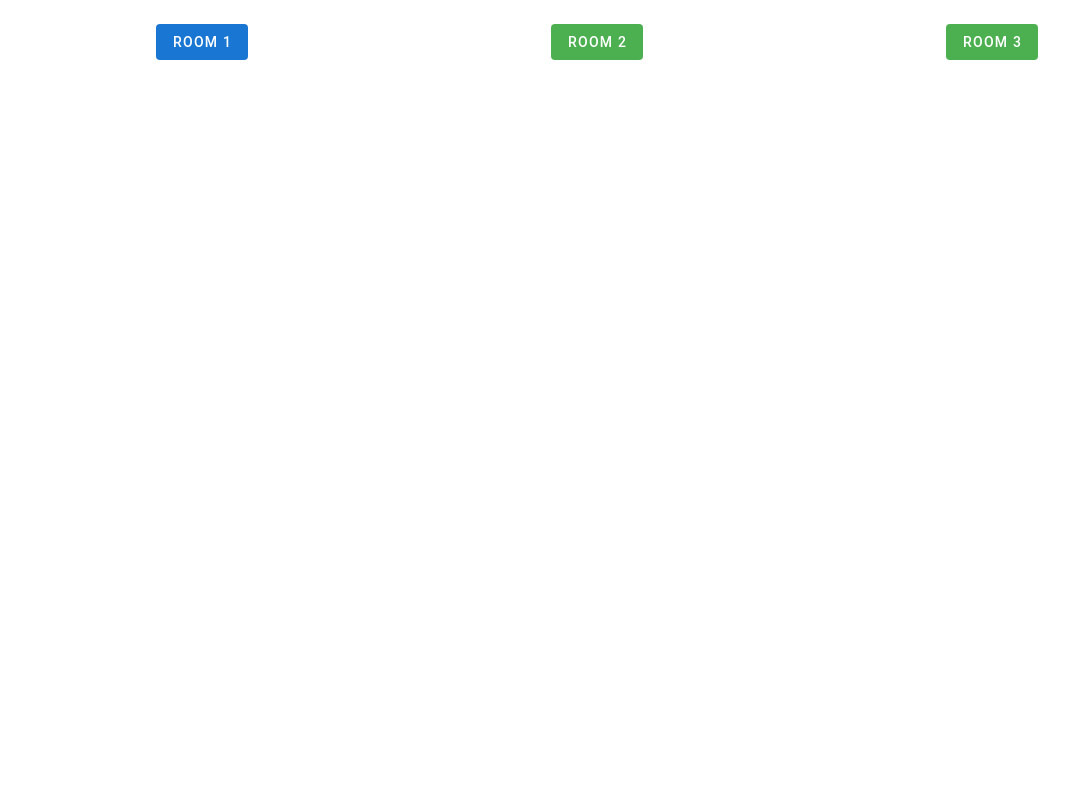
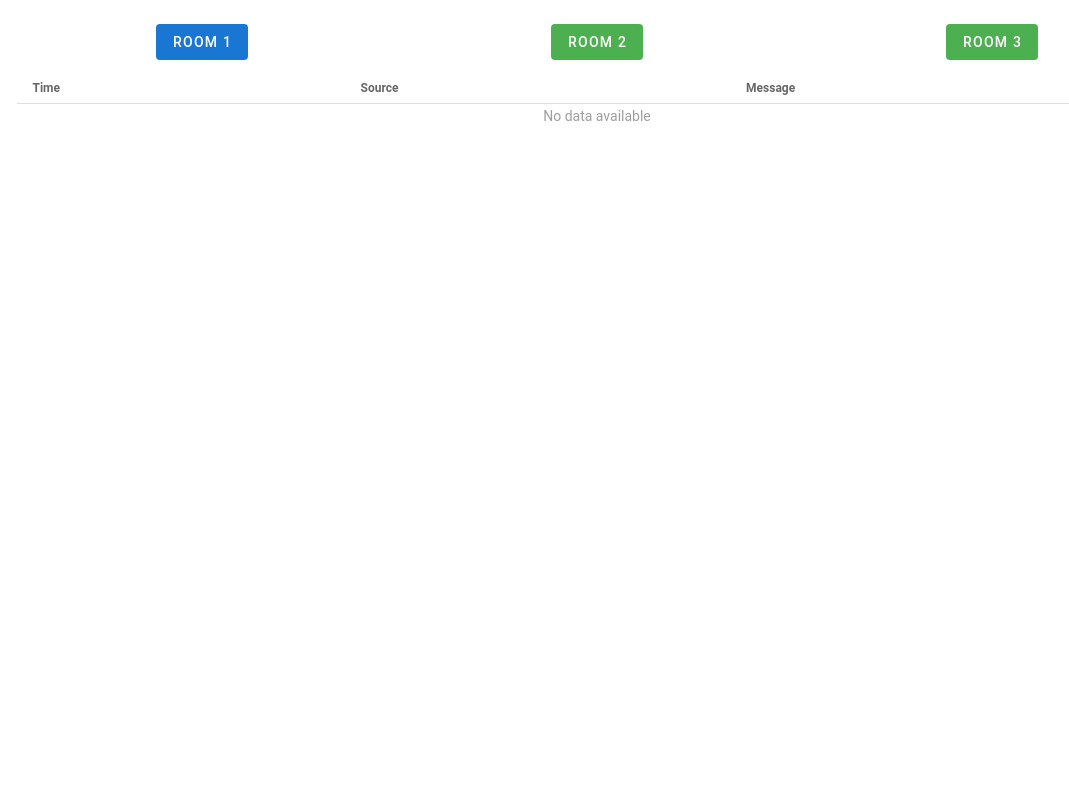
Before and after one commit to Strady/socket-io-demo, a Flask app: page / in a window 1280 px wide. Shown: the whole page, without its empty margins (43-1112 px from the left). Run offline with Flask 3, Linux system fonts and the light colour scheme.

Commit message:
add table for messages

```diff
--- a/emitters.py
+++ b/emitters.py
@@ -9,13 +9,13 @@ from flask_socketio import SocketIO
 
 
 class LogEntry(pydantic.BaseModel):
-    time: datetime.datetime
+    time: str
     source: str
     level: str
     message: str
 
 
-LEVELS = ['SUCCESS', 'WARNING', 'FAILURE']
+LEVELS = ['INFO'] * 5 + ['SUCCESS', 'WARNING', 'FAILURE']
 
 
 class Emitter(threading.Thread):
@@ -30,7 +30,7 @@ class Emitter(threading.Thread):
 
     @property
     def messages(self) -> list:
-        return [msg.json() for msg in self._messages]
+        return [msg.dict() for msg in self._messages]
 
     def run(self) -> None:
         fake = Faker()
@@ -38,7 +38,7 @@ class Emitter(threading.Thread):
         while True:
             self._messages.append(
                 LogEntry(
-                    time=datetime.datetime.now(),
+                    time=datetime.datetime.now().strftime('%Y-%m-%d %H:%M:%S'),
                     source=self._name,
                     level=random.choice(LEVELS),
                     message=fake.paragraph(nb_sentences=random.randint(1, 10))
@@ -46,12 +46,12 @@ class Emitter(threading.Thread):
             )
             self._socket.emit(
                 event='some_event',
-                data=self._messages[-1].json(),
+                data=self._messages[-1].dict(),
                 namespace=self._namespace,
                 room=self._room
             )
             counter += 1
-            time.sleep(3)
+            time.sleep(1)
 
 
 class EmittersManager:
--- a/socket_io.py
+++ b/socket_io.py
@@ -1,6 +1,6 @@
 from flask_socketio import SocketIO, Namespace, join_room, leave_room
+from emitters import emitters_manager
 
-from emitters import emitters_manager
 
 socketio = SocketIO()
 
@@ -9,11 +9,9 @@ class SomeNamespace(Namespace):
 
     @staticmethod
     def on_join(room):
-        print(f'joining to {room}')
         join_room(room)
         return emitters_manager.get_emitter(room).messages
 
     @staticmethod
     def on_leave(room):
-        print(f'leaving {room}')
         leave_room(room)
--- a/static/index.js
+++ b/static/index.js
@@ -6,7 +6,13 @@ const app = new Vue({
     rooms: [],
     messages: [],
     chosenRoom: null,
-    socket: null
+    socket: null,
+    tableHeaders: [
+        { text: 'Time', value: 'time' },
+        { text: 'Source', value: 'source' },
+        { text: 'Message', value: 'message' }
+    ],
+    itemClass: 'indigo'
   },
   methods: {
     loadRooms () {
@@ -21,7 +27,6 @@ const app = new Vue({
     joinRoom (room) {
       this.socket.emit('join', this.chosenRoom, messages => {
         for (const message of messages) {
-          console.log(message)
           this.messages.push(message)
         }
       })
@@ -39,12 +44,20 @@ const app = new Vue({
         this.chosenRoom = room
         this.joinRoom(this.chosenRoom)
       }
+    },
+    getItemStyle(item) {
+      const alpha = 0.1
+      const colorsMap = {
+        SUCCESS: `rgba(76, 175, 80, ${alpha})`,
+        WARNING: `rgba(255, 152, 0, ${alpha})`,
+        FAILURE: `rgba(244, 67, 54, ${alpha})`
+      }
+      return colorsMap[item.level] ? { 'background-color': colorsMap[item.level] } : {};
     }
   },
   created() {
     this.socket = io('/some_namespace');
     this.socket.on('some_event', (data) => {
-      console.log('Received message:', data);
       this.messages.push(data)
     })
     this.loadRooms()
--- a/templates/index.html
+++ b/templates/index.html
@@ -20,7 +20,28 @@
                             </v-btn>
                         </v-col>
                     </v-row>
-                    <p v-for="msg in messages">[[ msg ]]</p>
+                    <div style="height: 600px; overflow-y: auto">
+                        <v-data-table
+                            :headers="tableHeaders"
+                            :items="messages"
+                            item-key="time"
+                            elevation="0"
+                            disable-sort
+                            disable-pagination
+                            hide-default-footer
+                            fixed-header
+                            dense
+                            :items-per-page="-1"
+                        >
+                            <template #item="{ item }">
+                              <tr :style="getItemStyle(item)">
+                                <td style="white-space: nowrap; vertical-align: top">[[ item.time ]]</td>
+                                <td style="white-space: nowrap; vertical-align: top">[[ item.source ]]</td>
+                                <td>[[ item.message ]]</td>
+                              </tr>
+                            </template>
+                        </v-data-table>
+                    </div>
                 </v-container>
             </v-main>
         </v-app>
```
